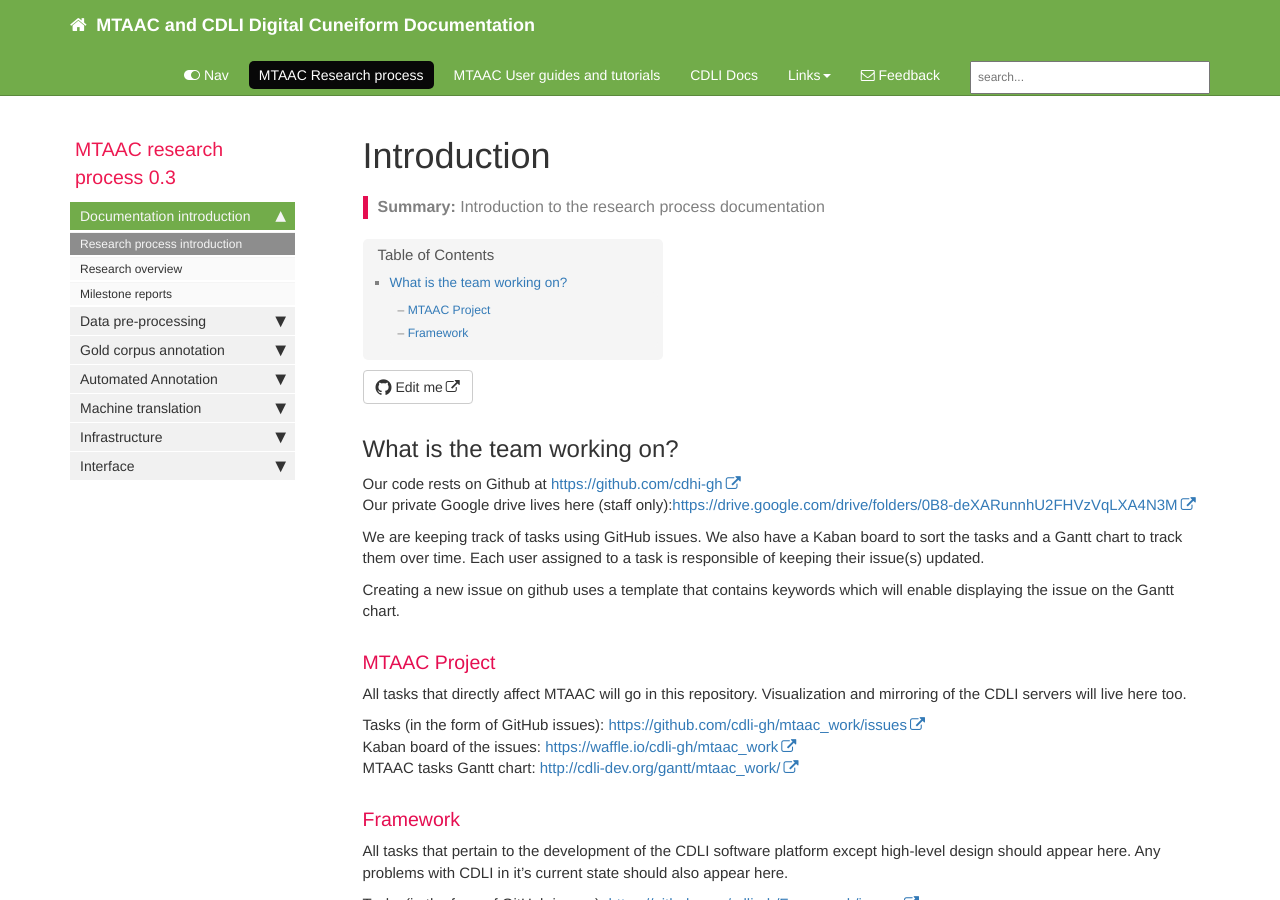
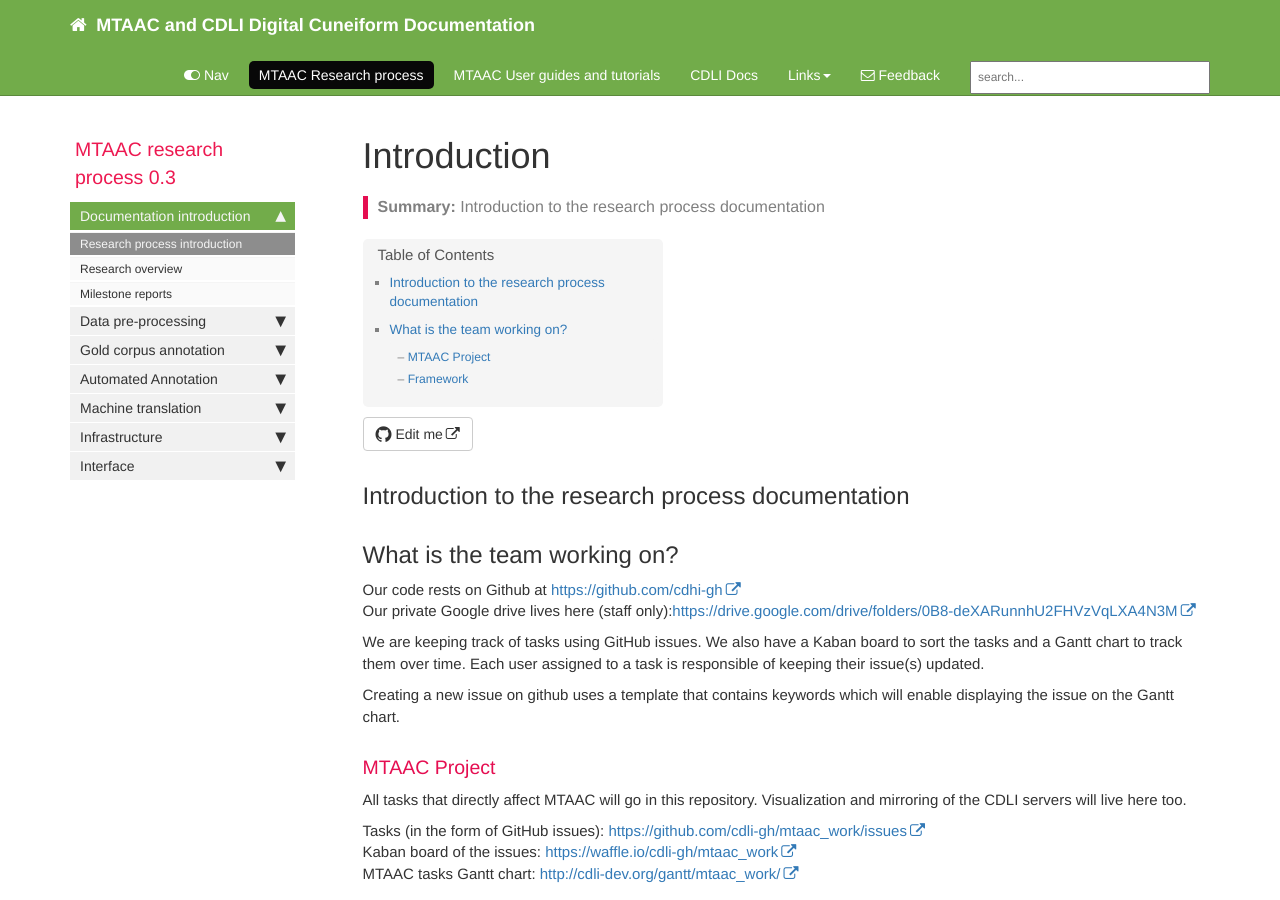
Before and after one commit to cdli-gh/cdli-gh.github.io, a Jekyll site: the page built from pages/research/research_introduction.md, in a window 1280 px wide and 900 px high. Built offline with Jekyll 4.4.1, drawn with Linux system fonts in a browser that asks for light colours; nearby versions of some CDN libraries; comment, search, counter and statistics services are not loaded.

Commit message:
Update research_introduction.md

```diff
--- a/pages/research/research_introduction.md
+++ b/pages/research/research_introduction.md
@@ -6,6 +6,11 @@ sidebar: research
 permalink: research_introduction.html
 folder: research
 ---
+## Introduction to the research process documentation
+
+
+
+
 ## What is the team working on?
 Our code rests on Github at <https://github.com/cdhi-gh>
 Our private Google drive lives here (staff only):<https://drive.google.com/drive/folders/0B8-deXARunnhU2FHVzVqLXA4N3M>
```
